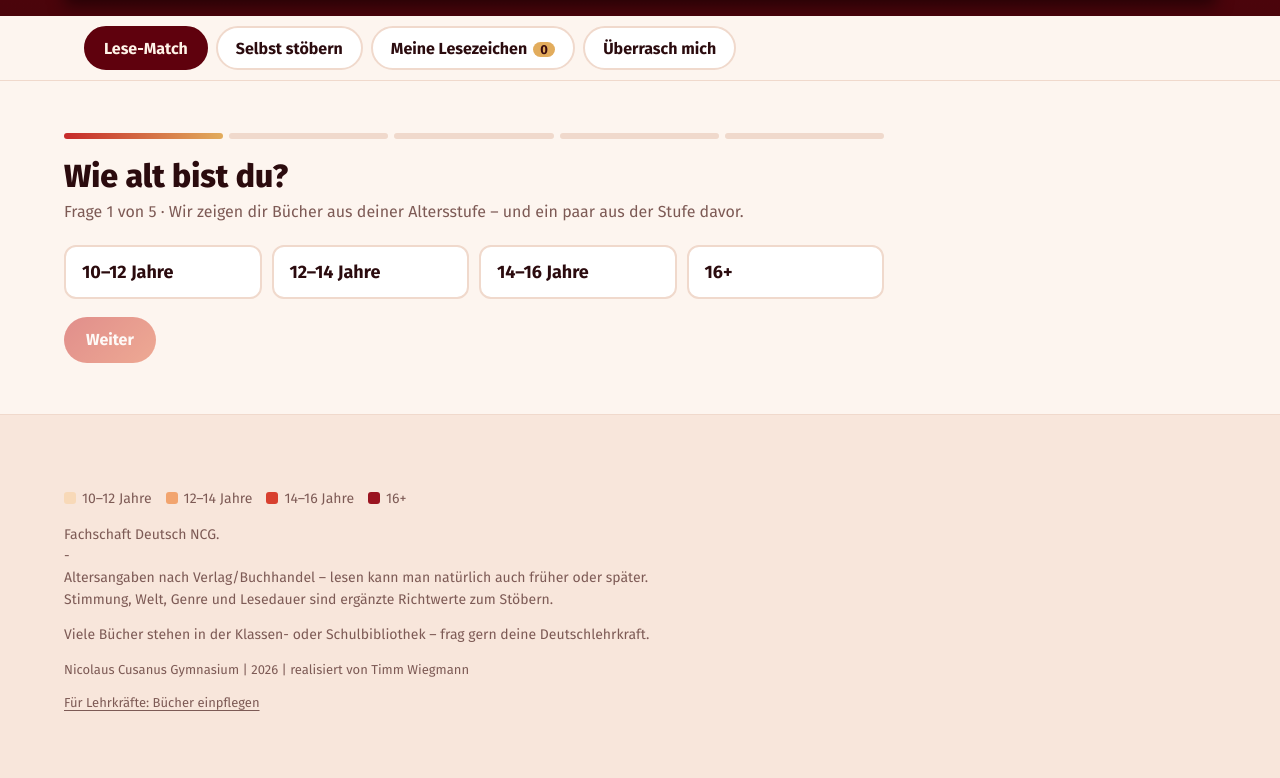
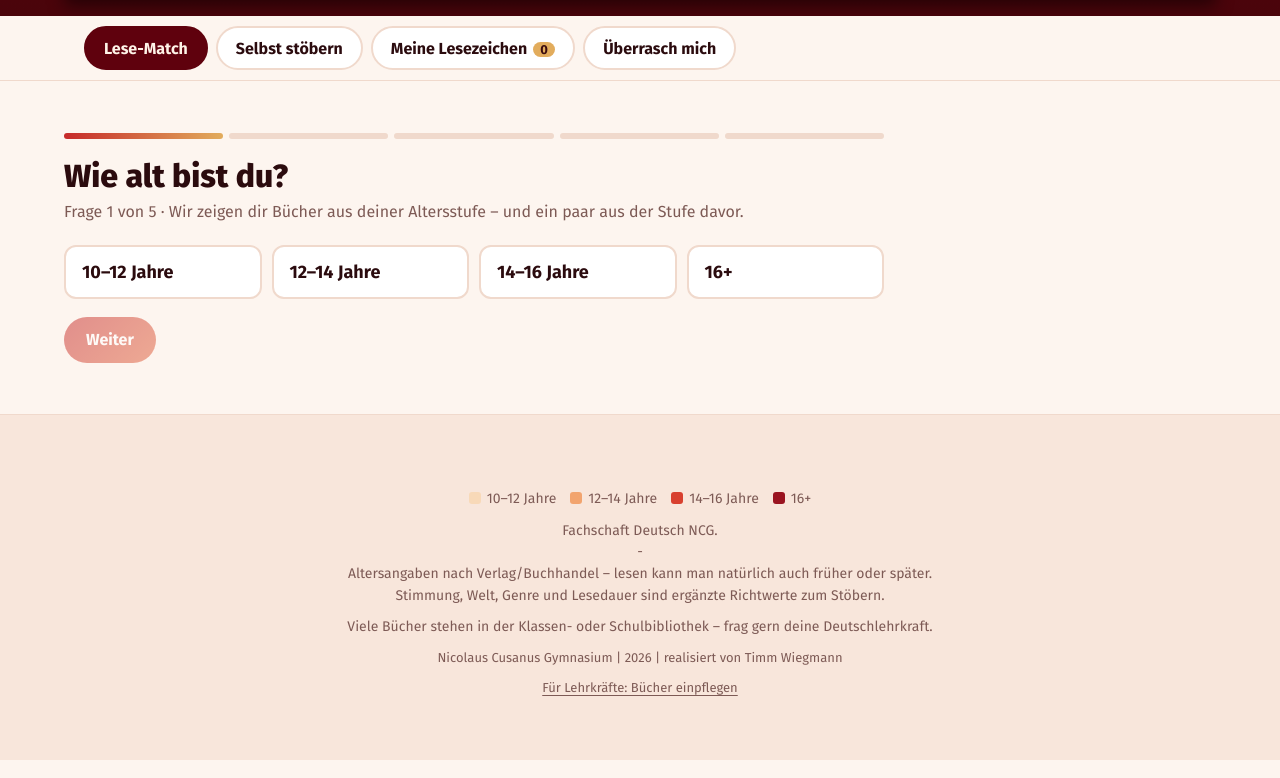
Before and after one commit to wiegweb/ncglesezeichen, a plain HTML site: page index.html in a window 1280 px wide. Shown: the part 669-1447 px from the top of the page. Drawn offline with Linux system fonts and the light colour scheme.

Commit message:
Fußzeile zentriert
Co-Authored-By: Claude Opus 5.5 <noreply@anthropic.com>
Claude-Session: https://claude.ai/code/session_01AVhGUyYr3NhQbbqVny9cVo

```diff
--- a/index.html
+++ b/index.html
@@ -91,7 +91,7 @@ header h1{color:#fff4e8;text-shadow:0 2px 18px rgba(60,0,5,.5)}
 .btn.ghost{background:transparent}
 .mark[aria-pressed=true]{background:var(--gold)}
 .prog i.on{background:linear-gradient(90deg,#c62a2a,var(--gold))}
-footer{background:light-dark(#f8e6db,#14040600);}
+footer{background:light-dark(#f8e6db,#140406);text-align:center}footer .legend{justify-content:center}footer p{margin:10px auto}
 @media(max-width:700px){header.band{display:block;min-height:0;padding-top:calc(40vw + 18px);
 background:linear-gradient(180deg,rgba(95,1,13,0) 22vw,#5f010d 40vw),url(header.jpg) 72% top/auto 42vw no-repeat,#5f010d}.lead{max-width:none}}
 
```
